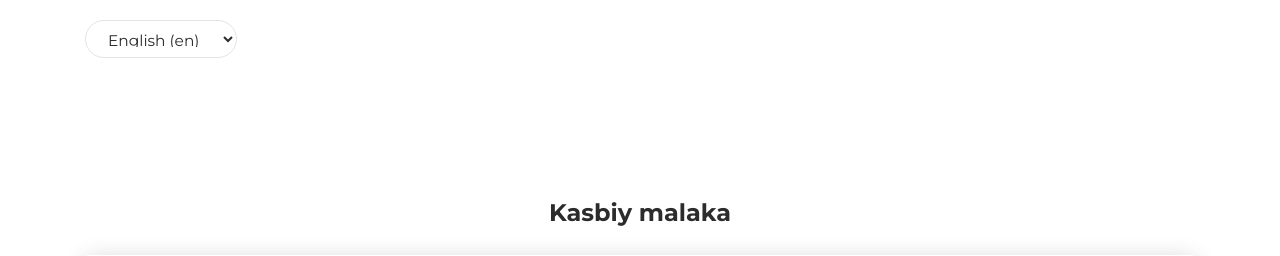
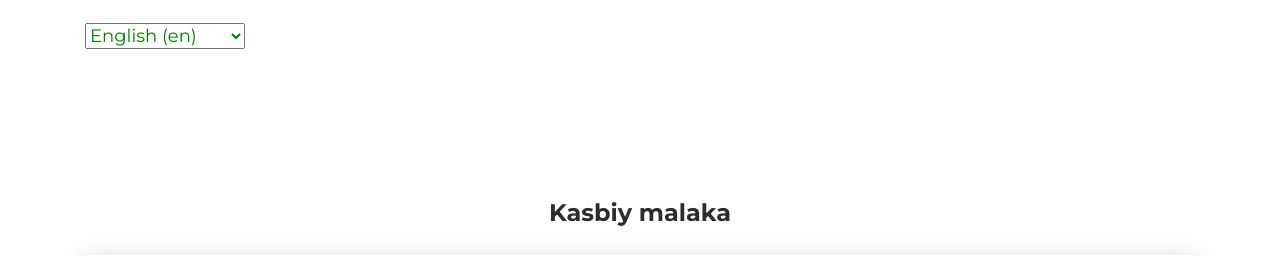
Before and after one commit to sardoruktamov/myresume, a Django app: page / in a window 1280 px wide. Shown: the top 256 px of the page. Run offline with Django 3.2, Linux system fonts and the light colour scheme; data that the repository does not hold is empty; some libraries are stand-ins or nearby versions.

Commit message:
language style add

```diff
--- a/templates/index.html
+++ b/templates/index.html
@@ -42,13 +42,13 @@
 
                 <form action="{% url 'set_language' %}" method="post">{% csrf_token %}
                         <input name="next" type="hidden" value=""><div class="form-group">
-                        <select name="language" onchange="this.form.submit()" class="form-control" id="exampleFormControlSelect1" style="background-color: white">
+                        <select name="language" onchange="this.form.submit()" id="exampleFormControlSelect1" style="color: green">
                             {% get_current_language as LANGUAGE_CODE %}
                             {% get_available_languages as LANGUAGES %}
                             {% get_language_info_list for LANGUAGES as languages %}
                             {% for language in languages %}
                                 <option value="{{ language.code }}"{% if language.code == LANGUAGE_CODE %}
-                                        selected{% endif %} id="select_option2" >
+                                        selected{% endif %} id="select_option2" style="background-color: snow ; color: green">
                                     {{ language.name_local }} ({{ language.code }}) &nbsp;&nbsp;
                                 </option>
                             {% endfor %}
```
